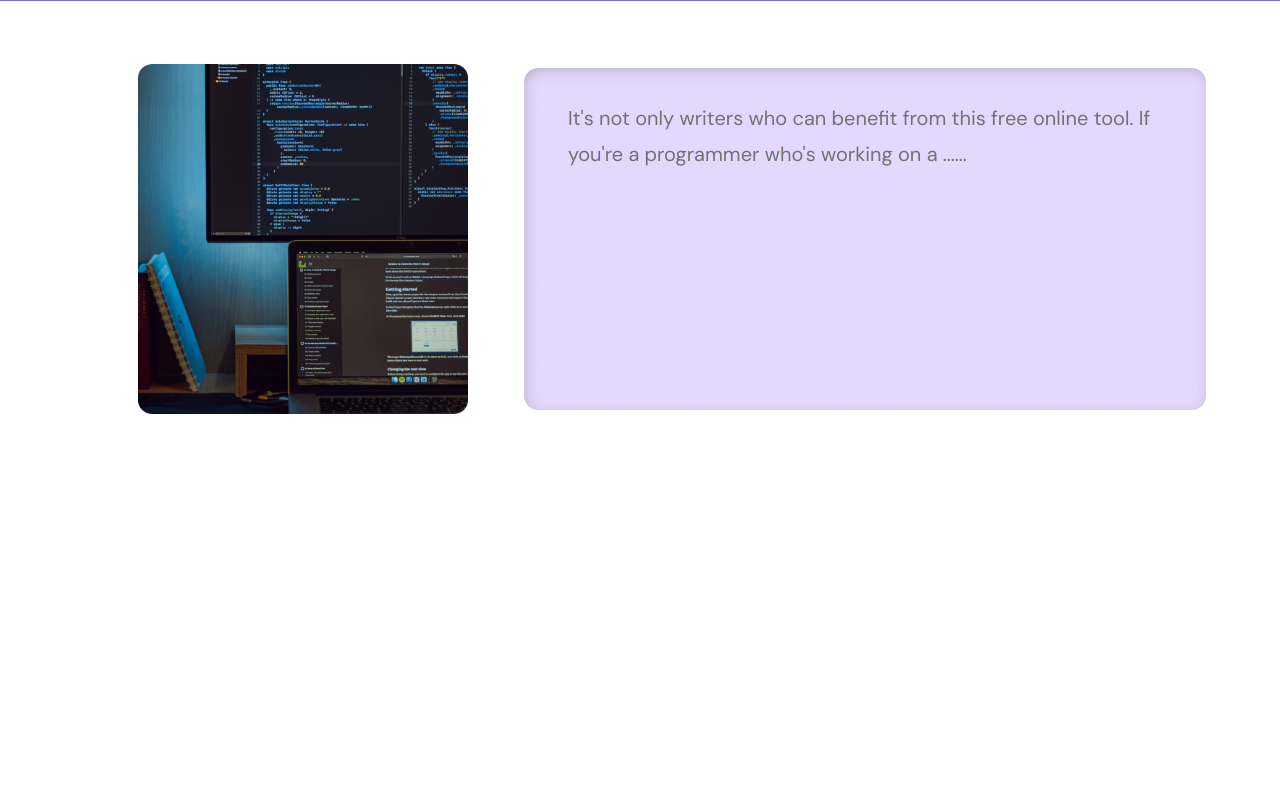
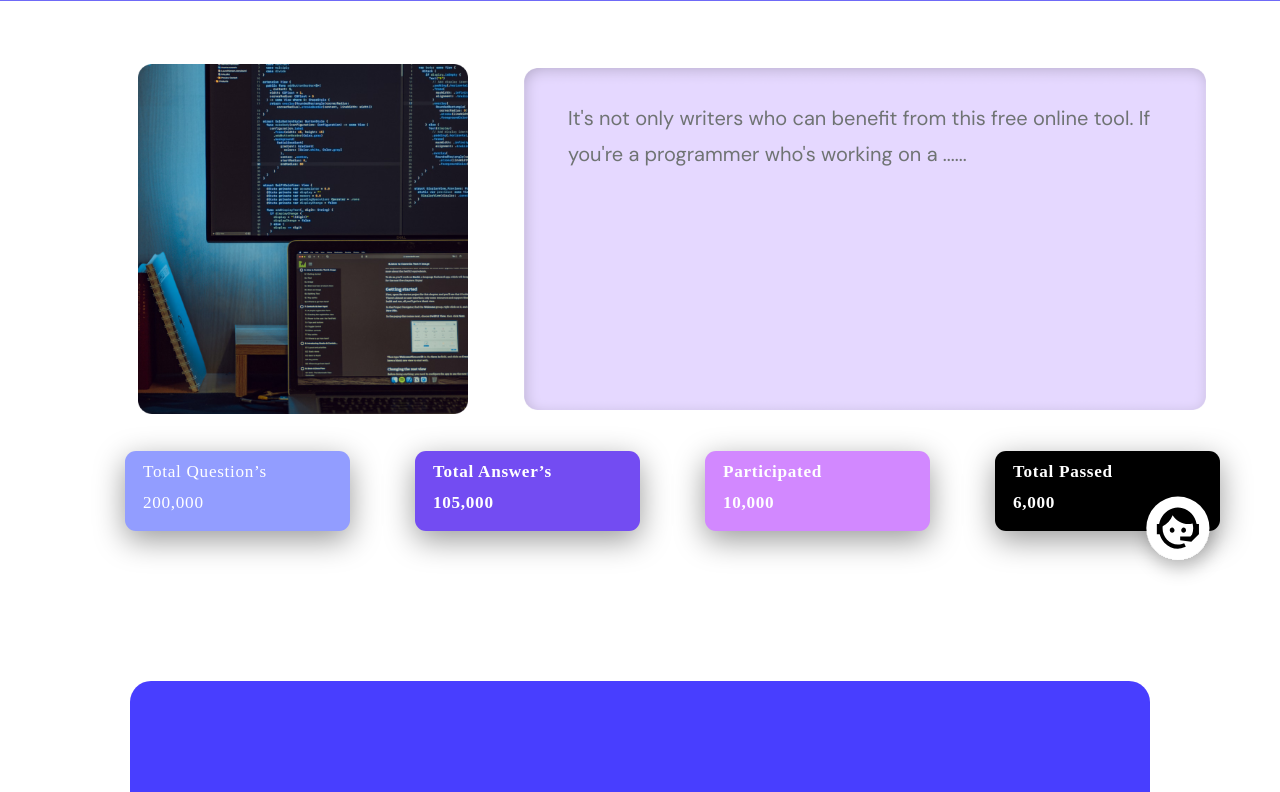
Before and after one commit to abineshkumar94/HTML-CSS-project-02, a plain HTML site: page index.html in a window 1280 px wide. Shown: the part 99-891 px from the top of the page. Drawn offline with Linux system fonts and the light colour scheme; a web font is replaced by a local one.

Commit message:
code-updated

```diff
--- a/index.html
+++ b/index.html
@@ -10,7 +10,7 @@
 <body>
 
     <nav class="navigation-container">
-        <div class="nav-brand">Dappr</div>
+        <div class="nav-brand" width="150" height="35">Dappr</div>
         <ul class="properties">
             <li class="home">
                 <a class="link" href="/">Home</a>
@@ -48,8 +48,25 @@
     </rpara>
 
     <mid1 class="midd1">
-        <div class="contentone mc-propertie">Total Question’s <br> 200,000 </div>
+        <div class="content-one">Total Question’s 200,000 </div>
     </mid1>
+    <mid2 class="midd2">
+        <div class="content-two">Total Answer’s 105,000</div>
+    </mid2>
+    <mid3 class="midd3">
+        <div class="content-three">Participated 10,000</div>
+    </mid3>
+    <mid4 class="midd4">
+        <div class="content-four">Total Passed 6,000</div>
+     </mid4>
+
+    <img-mid-four class="img-group-2">
+    <a href="#"><img src="/image/Group 2.svg" width="100" height="100"/></a>
+    </img-mid-four>
+
+    <down-rectangle class="rectangle-9">
+
+    </down-rectangle>
 
 
 
--- a/styles.css
+++ b/styles.css
@@ -22,9 +22,7 @@
 
 .nav-brand {
     position: absolute;
-    width: 215px;
     left: 30px;
-    height: 63px;
     top: 10px;
     font-family:  'Delius Unicase';
     font-style: normal;
@@ -60,9 +58,9 @@
   .home {
     position: absolute;
     width: 102px;
-    height: 33px;
+    height: 36px;
     left: 355px;
-    top: 31px;
+    top: 30px;
   }
 
   .about-us {
@@ -70,7 +68,7 @@
     width: 157px;
     height: 36px;
     left: 467px;
-    top: 31px;
+    top: 30px;
   }
 
   .information {
@@ -78,7 +76,7 @@
     width: 199px;
     height: 36px;
     left: 616px;
-    top: 31px;
+    top: 30px;
   }
 
   .more {
@@ -86,7 +84,7 @@
     width: 199px;
     height: 36px;
     left: 767px;
-    top: 31px;
+    top: 30px;
   }
 
   .md {
@@ -104,7 +102,7 @@
     width: 100px;
     left: 1250px;
     right: 3.07;
-    top: 43.87px;
+    top: 32.87px;
     bottom: 95.88%;
     background: #FFFFFF;
   }
@@ -112,7 +110,8 @@
   .search-container {
     position: fixed;
     left: 965px;
-    top: 43px;
+    top: 32px;
+    z-index: 100;
   }
 
   .search-bar {
@@ -144,6 +143,7 @@
     top: 163px;
     border-radius: 20px;
     overflow: hidden;
+    z-index: 1;
   }
 
   .para {
@@ -158,35 +158,135 @@
     font-size: 20px;
     line-height: 178.7%;
     color: #6F7373;
+    z-index: 1;
   }
 
   /** middle thing **/
 
-  .mc-propertie {
-    font-family: 'DM Sans';
-    font-style: normal;
-    font-weight: 700;
-    font-size: 29px;
-    line-height: 178.7%;
-    letter-spacing: 0.04em;
-    color: #FFFFFF;
-  }
 
   .midd1 {
     position: absolute;
-    width: 337px;
-    height: 145.48px;
-    left: 101px;
-    top: 933px;
+    width: 225px;
+    height: 80.48px;
+    left: 125px;
+    top: 550px;
     background: #929DFF;
     box-shadow: 0px 9px 31px rgba(0, 0, 0, 0.4);
     border-radius: 11px;
   }
 
-  .midd1 .contentone {
+  .midd1 .content-one {
     position: absolute;
-    width: 224px;
-    height: 36px;
-    left: 129px;
-    top: 953px;
+    width: 124px;
+    height: 10px;
+    left: 18px;
+    top: 6px;
+    color: #FFFFFF;
+    font-family: 'DN Sans';
+    font-style: normal;
+    font-weight: 545;
+    font-size: 17.2px;
+    line-height: 178.7%;
+    letter-spacing: 0.04em;
   }
+
+  .midd2 {
+    position: absolute;
+    width: 225px;
+    height: 80.48px;
+    left: 415px;
+    top: 550px;
+    background: #734CF2;
+    box-shadow: 0px 9px 31px rgba(0, 0, 0, 0.4);
+    border-radius: 11px;
+  }
+
+  .midd2 .content-two {
+    position: absolute;
+    width: 124px;
+    height: 10px;
+    left: 18px;
+    top: 6px;
+    color: #FFFFFF;
+    font-family: 'DN Sans';
+    font-style: normal;
+    font-weight: 700;
+    font-size: 17.2px;
+    line-height: 178.7%;
+    letter-spacing: 0.04em;
+  }
+
+
+
+  .midd3 {
+    position: absolute;
+    width: 225px;
+    height: 80.48px;
+    left: 705px;
+    top: 550px;
+    background: #D288FF;
+    box-shadow: 0px 9px 31px rgba(0, 0, 0, 0.4);
+    border-radius: 11px;
+  }
+
+  .midd3 .content-three {
+    position: absolute;
+    width: 124px;
+    height: 10px;
+    left: 18px;
+    top: 6px;
+    color: #FFFFFF;
+    font-family: 'DN Sans';
+    font-style: normal;
+    font-weight: 700;
+    font-size: 17.2px;
+    line-height: 178.7%;
+    letter-spacing: 0.04em;
+  }
+
+
+  .midd4 {
+    position: absolute;
+    width: 225px;
+    height: 80.48px;
+    left: 995px;
+    top: 550px;
+    background: #000000;
+    box-shadow: 0px 9px 31px rgba(0, 0, 0, 0.4);
+    border-radius: 11px;
+  }
+
+  .midd4 .content-four {
+    position: absolute;
+    width: 124px;
+    height: 10px;
+    left: 18px;
+    top: 6px;
+    color: #FFFFFF;
+    font-family: 'DN Sans';
+    font-style: normal;
+    font-weight: 700;
+    font-size: 17.2px;
+    line-height: 178.7%;
+    letter-spacing: 0.04em;
+  }
+
+ .img-group-2 {
+    position: fixed;
+    top: 585px;
+    left: 1130px;
+    z-index: 100;
+
+ }
+
+ /** next-scroll **/
+
+ .rectangle-9 {
+  position: absolute;
+  width: 1020px;
+  height: 717px;
+  left: 130px;
+  top: 780px;
+  background: #483EFF;
+  border-radius: 21px;
+ }
```
Also changed, not shown: image/Group 2.svg (added).
